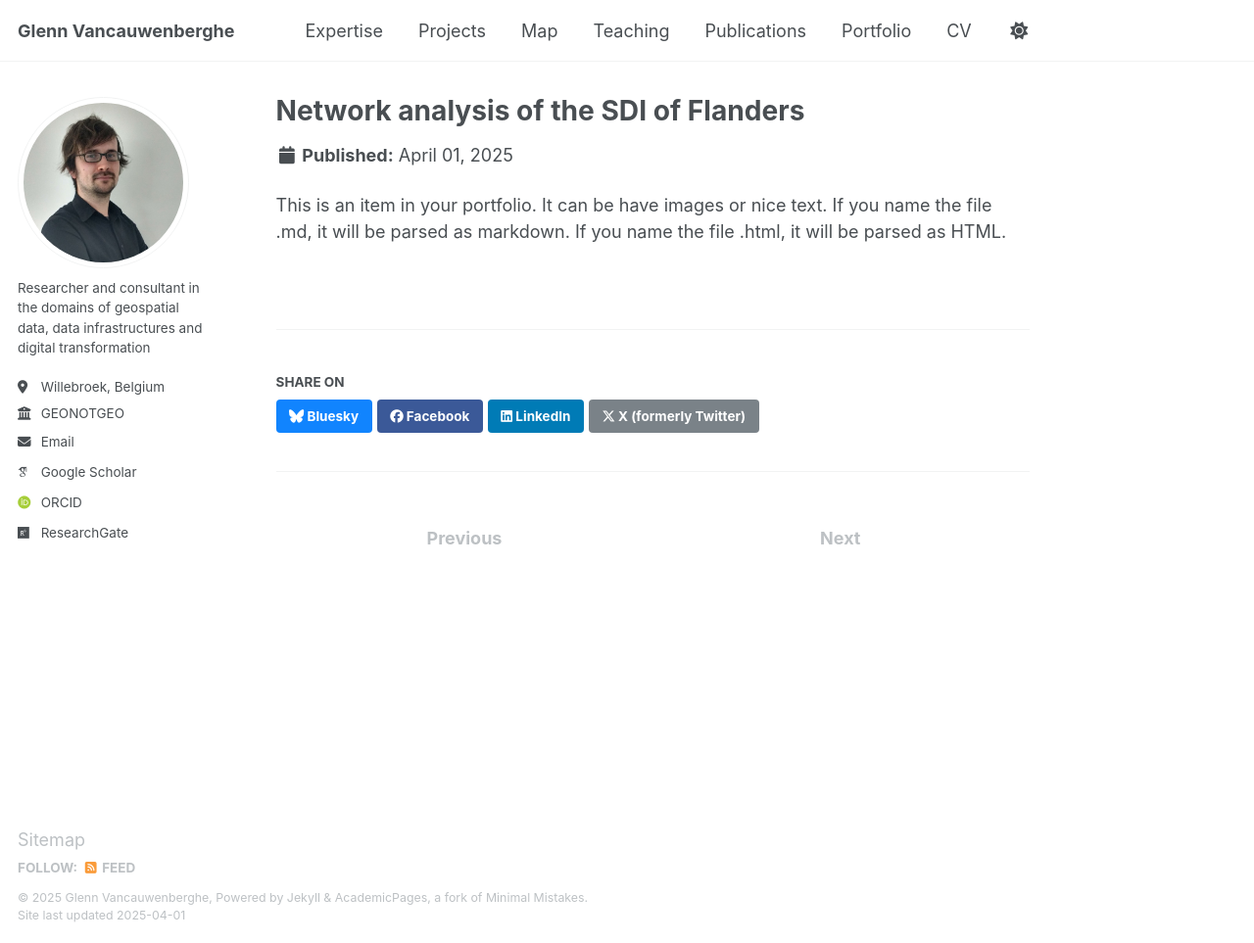
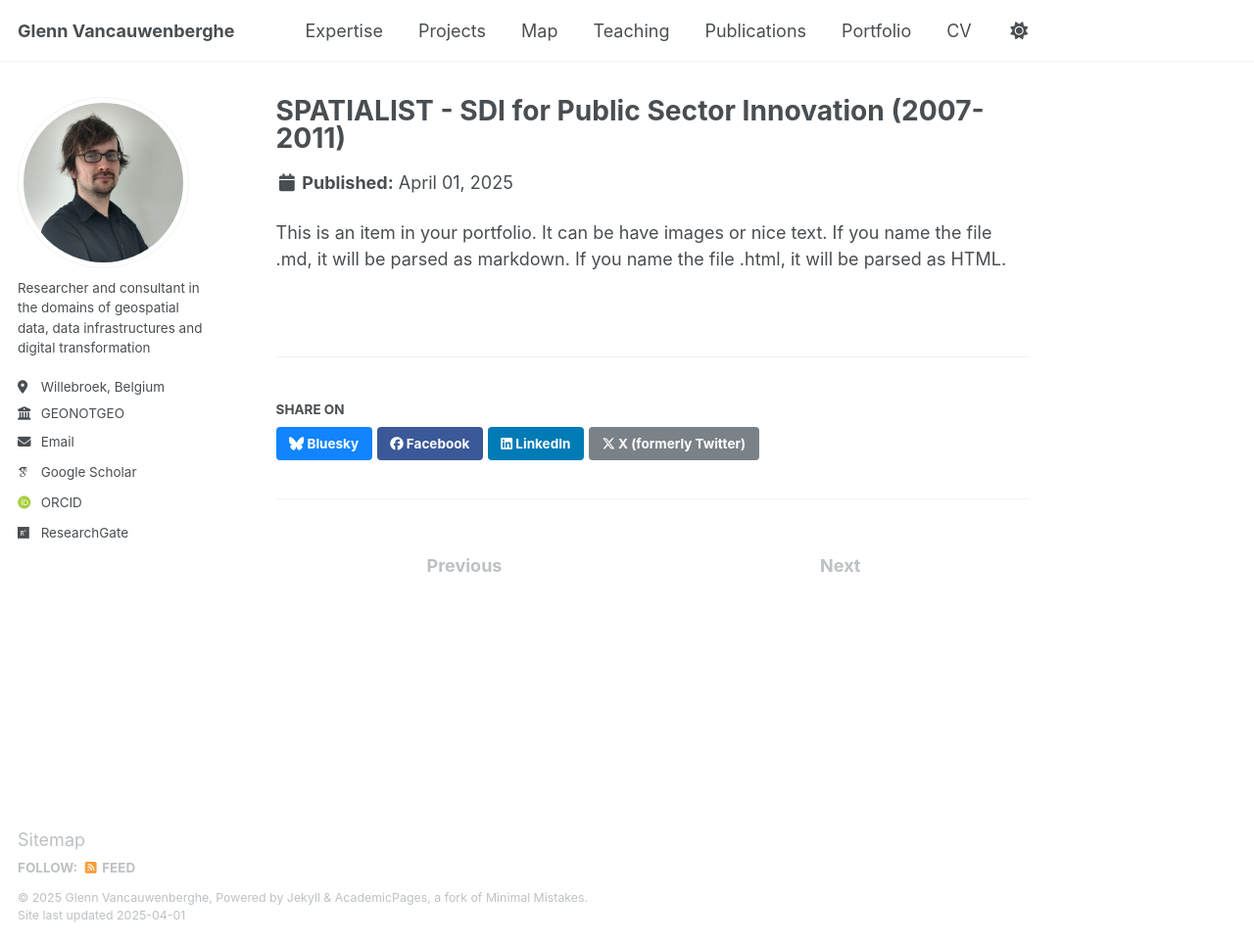
Before and after one commit to GVancauwenberghe/gvancauwenberghe.github.io, a Jekyll site: the page built from _portfolio/portfolio-1.md, in a window 1280 px wide and 963 px high. Shown: the whole window at 98% size. Built offline with Jekyll 4.4.1, drawn with Linux system fonts in a browser that asks for light colours; some web fonts are replaced.

Commit message:
Update portfolio-1.md

```diff
--- a/_portfolio/portfolio-1.md
+++ b/_portfolio/portfolio-1.md
@@ -1,5 +1,5 @@
 ---
-title: "Network analysis of the SDI of Flanders"
+title: "SPATIALIST - SDI for Public Sector Innovation (2007-2011)"
 excerpt: "Network analysis of the SDI of Flanders 1<br/><img src='/images/network.png'>"
 collection: portfolio
 ---
```
